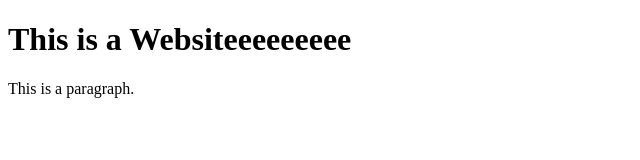
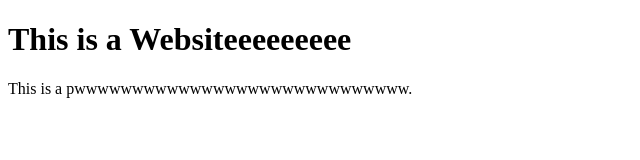
Before and after one commit to A4lbin/hello22, a plain HTML site: page index.html in a window 1280 px wide. Shown: the whole page, without its empty margins (0-640 px from the left). Drawn offline with Linux system fonts and the light colour scheme.

Commit message:
Update index.html

```diff
--- a/index.html
+++ b/index.html
@@ -6,7 +6,7 @@
 <body>
 
 <h1>This is a Websiteeeeeeeee</h1>
-<p>This is a paragraph.</p>
+<p>This is a pwwwwwwwwwwwwwwwwwwwwwwwwwwwww.</p>
 
 </body>
 </html>
```
